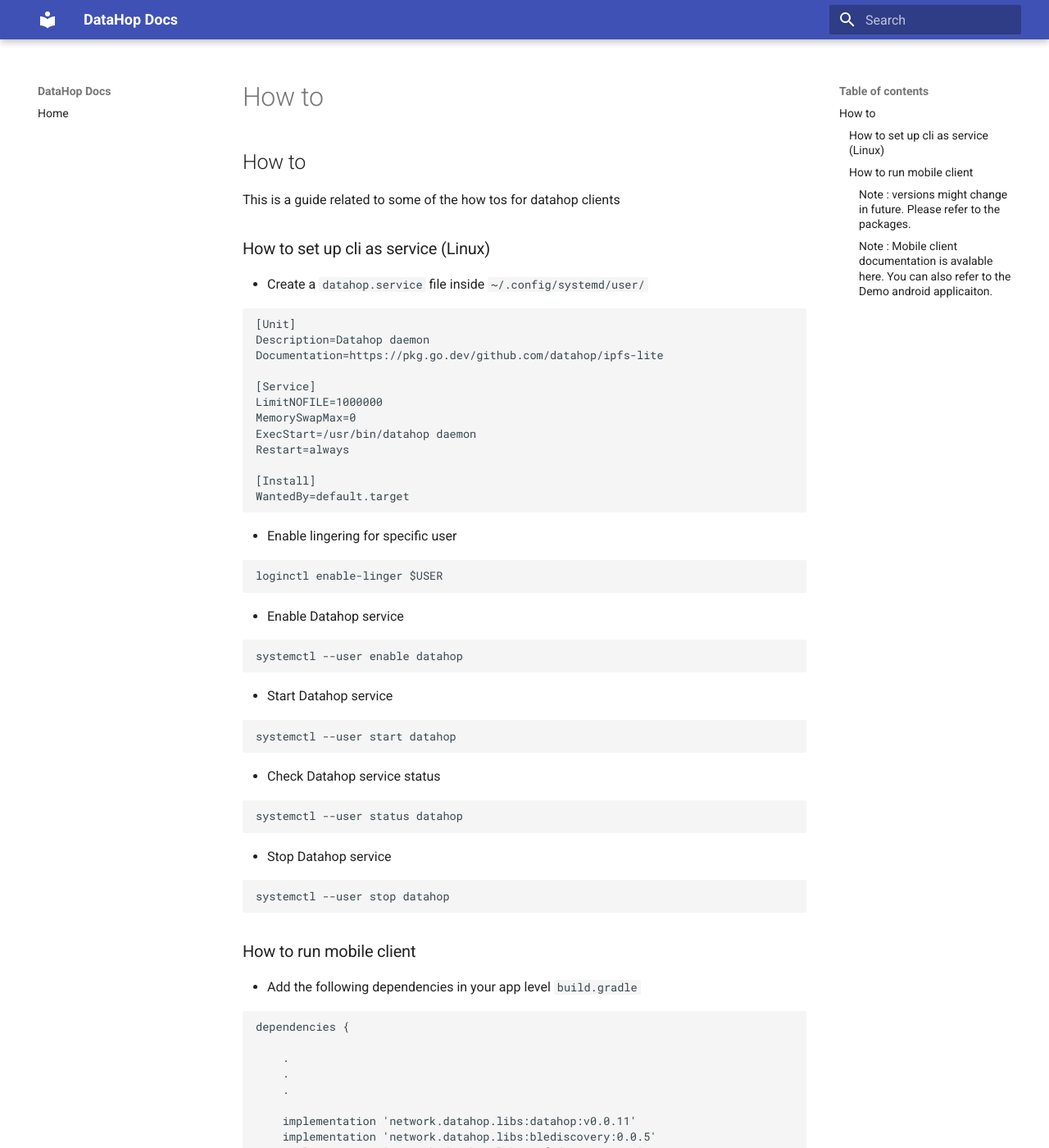
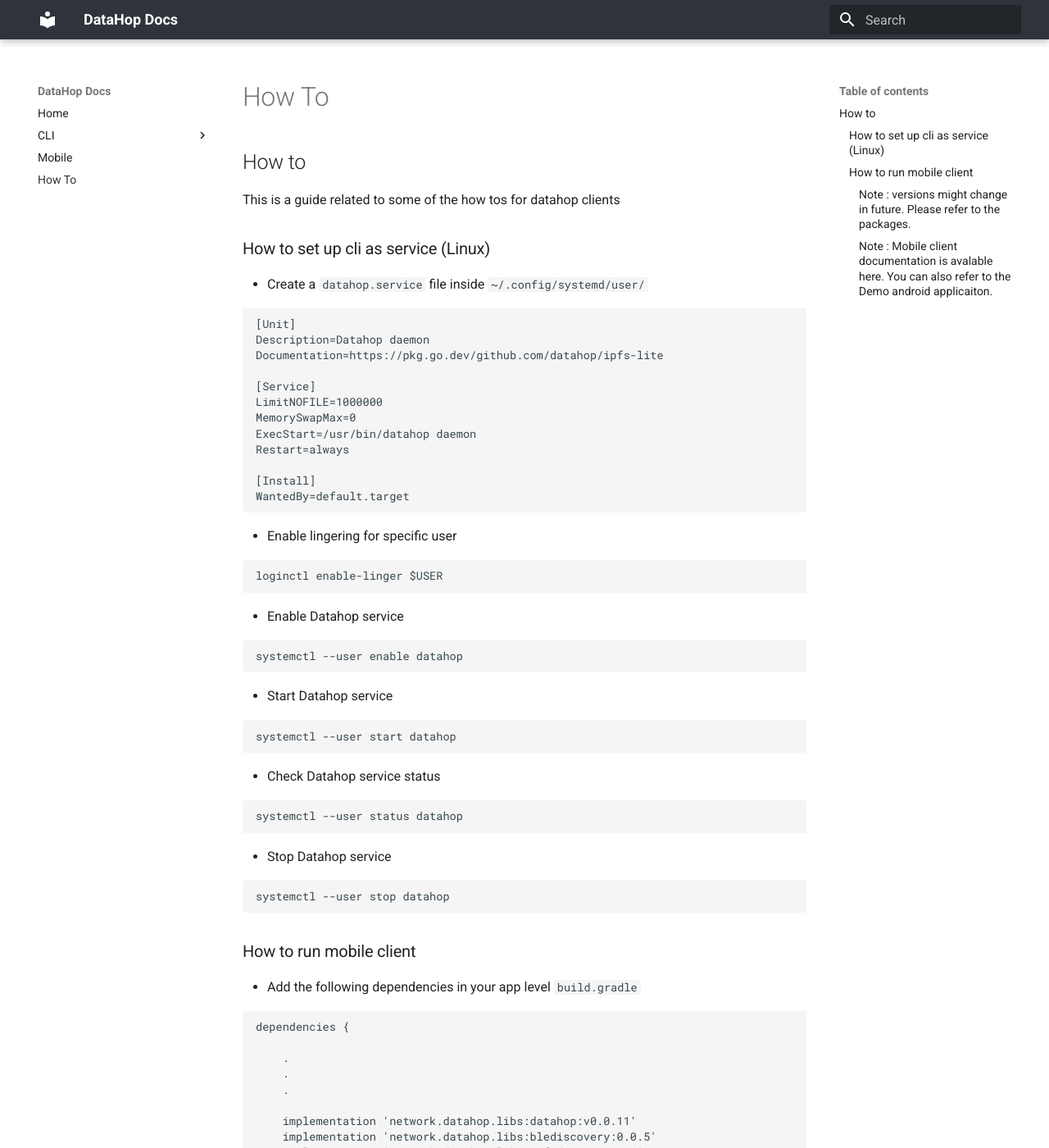
Before and after one commit to datahop/docs-website, an MkDocs documentation site: the page built from docs/how_to.md, in a window 1280 px wide and 1400 px high. Shown: the whole window at 82% size. Built offline with MkDocs 1.6.1 and Material for MkDocs 9.7.7, drawn with Linux system fonts in a browser that asks for light colours; some of the changed lines change nothing that is shown.

Commit message:
style mods

```diff
--- /dev/null
+++ b/docs/stylesheets/extra.css
@@ -0,0 +1,5 @@
+:root {
+  --md-primary-fg-color:        #2e343a;
+  --md-primary-fg-color--light: #ECB7B7;
+  --md-primary-fg-color--dark:  #90030C;
+}
--- a/mkdocs.yml
+++ b/mkdocs.yml
@@ -1,6 +1,22 @@
 site_name: DataHop Docs
 site_url: https://datahop.network
 nav:
-    - Home: README.md
+  - Home: index.md
+  - CLI:
+      - datahop: datahop.md
+      - daemon: datahop_daemon.md
+      - add: datahop_add.md
+      - doc: datahop_doc.md
+      - get: datahop_get.md
+      - index: datahop_index.md
+      - info: datahop_info.md
+      - matrix: datahop_matrix.md
+      - remove: datahop_remove.md
+      - stop: datahop_stop.md
+      - version: datahop_version.md
+  - Mobile: mobile.md
+  - How To: how_to.md
 theme:
     name: material
+extra_css:
+  - stylesheets/extra.css
```
